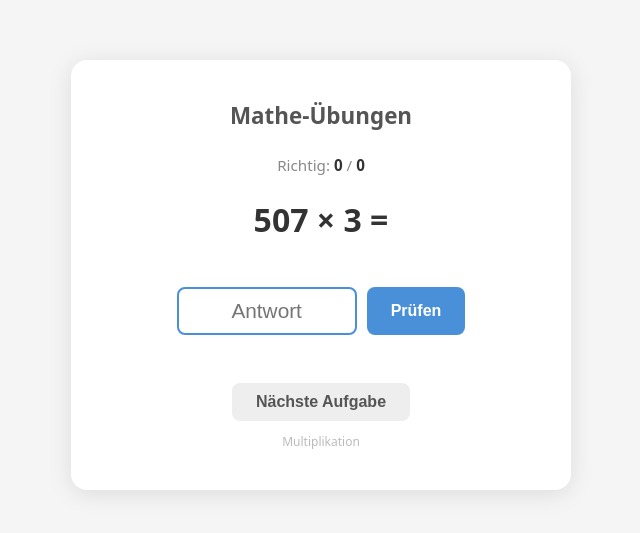
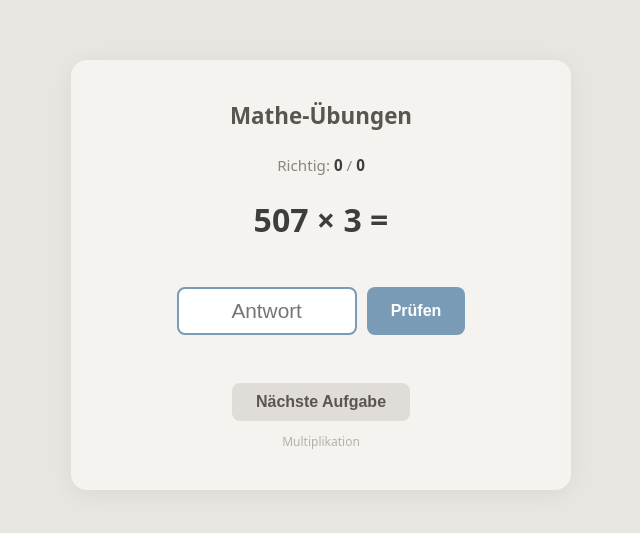
Before and after one commit to D0bledore/code-math, a website: page index.html in a window 1280 px wide. Shown: the part 125-658 px from the top of the page, without its empty margins (319-959 px from the left). Drawn offline with Linux system fonts and the light colour scheme.

Commit message:
Use softer, warmer color scheme for easier reading

```diff
--- a/style.css
+++ b/style.css
@@ -1,18 +1,18 @@
 * { margin: 0; padding: 0; box-sizing: border-box; }
 body {
   font-family: system-ui, -apple-system, sans-serif;
-  background: #f5f5f5;
+  background: #e8e6e1;
   display: flex;
   justify-content: center;
   align-items: center;
   min-height: 100vh;
-  color: #333;
+  color: #3d3d3d;
 }
 .container {
-  background: #fff;
+  background: #f5f3ef;
   border-radius: 16px;
   padding: 40px;
-  box-shadow: 0 4px 24px rgba(0,0,0,0.1);
+  box-shadow: 0 4px 24px rgba(0,0,0,0.06);
   text-align: center;
   max-width: 500px;
   width: 90%;
@@ -20,15 +20,15 @@ body {
 h1 {
   font-size: 1.4rem;
   margin-bottom: 24px;
-  color: #555;
+  color: #5a5550;
   font-weight: 600;
 }
 .score {
   font-size: 0.95rem;
-  color: #888;
+  color: #8a8580;
   margin-bottom: 24px;
 }
-.score span { font-weight: 700; color: #333; }
+.score span { font-weight: 700; color: #3d3d3d; }
 .problem {
   font-size: 2rem;
   font-weight: 700;
@@ -38,7 +38,7 @@ h1 {
 }
 .hint {
   font-size: 0.85rem;
-  color: #999;
+  color: #9a9590;
   margin-bottom: 20px;
   min-height: 1.2rem;
 }
@@ -51,14 +51,14 @@ h1 {
 input[type="text"] {
   font-size: 1.3rem;
   padding: 10px 16px;
-  border: 2px solid #ddd;
+  border: 2px solid #d5d0ca;
   border-radius: 8px;
   width: 180px;
   text-align: center;
   outline: none;
   transition: border-color 0.2s;
 }
-input[type="text"]:focus { border-color: #4a90d9; }
+input[type="text"]:focus { border-color: #7a9bb5; }
 button {
   font-size: 1rem;
   padding: 10px 24px;
@@ -69,25 +69,25 @@ button {
   transition: background 0.2s;
 }
 #submitBtn {
-  background: #4a90d9;
+  background: #7a9bb5;
   color: #fff;
 }
-#submitBtn:hover { background: #3a7bc8; }
+#submitBtn:hover { background: #6889a3; }
 #nextBtn {
-  background: #eee;
-  color: #555;
+  background: #e0ddd8;
+  color: #5a5550;
 }
-#nextBtn:hover { background: #ddd; }
+#nextBtn:hover { background: #d5d0ca; }
 .feedback {
   font-size: 1.1rem;
   font-weight: 600;
   min-height: 1.5rem;
   margin-bottom: 8px;
 }
-.feedback.correct { color: #2eaa4f; }
-.feedback.incorrect { color: #d94a4a; }
+.feedback.correct { color: #4a9a5e; }
+.feedback.incorrect { color: #c06060; }
 .type-label {
   font-size: 0.75rem;
-  color: #bbb;
+  color: #b5b0aa;
   margin-top: 12px;
 }
```
